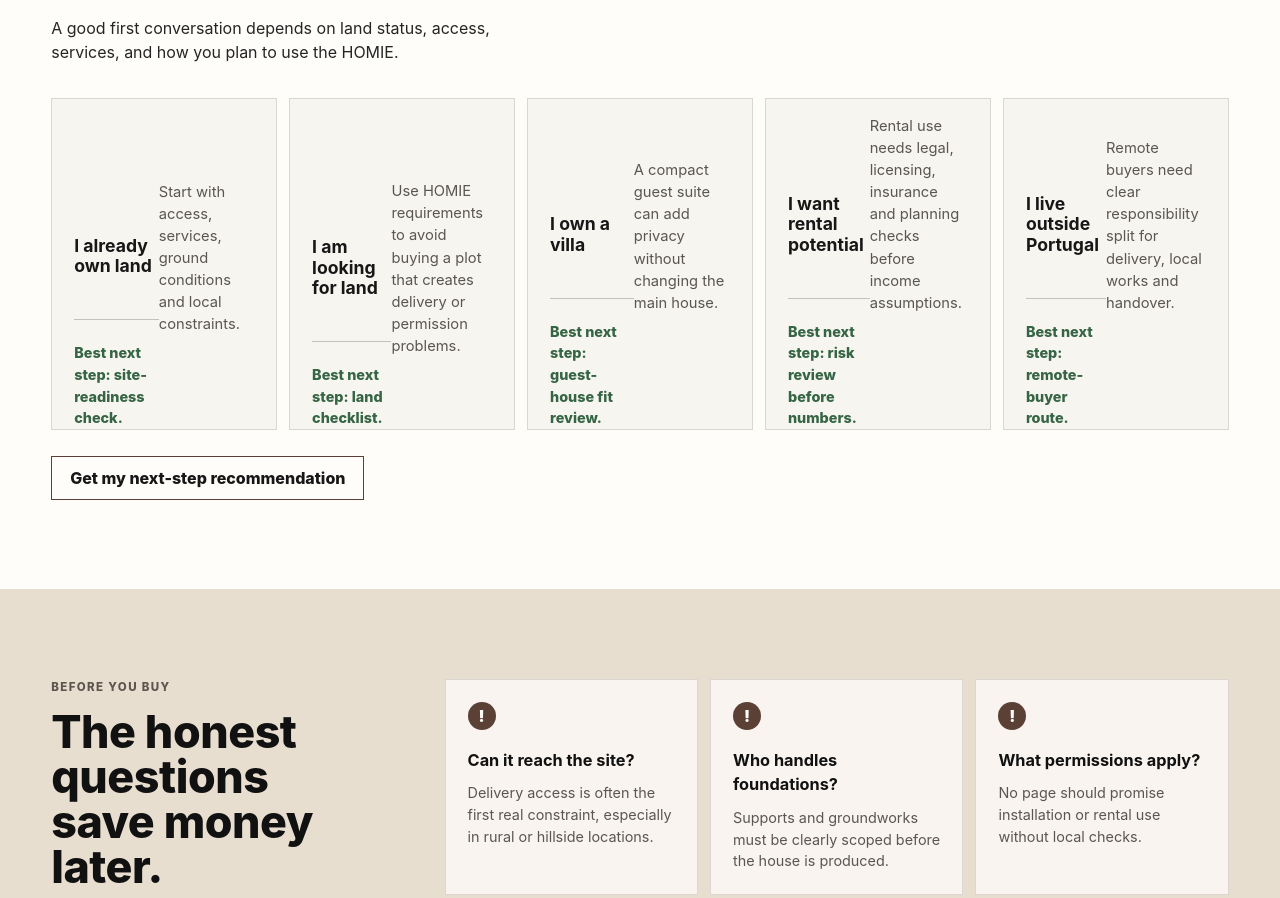
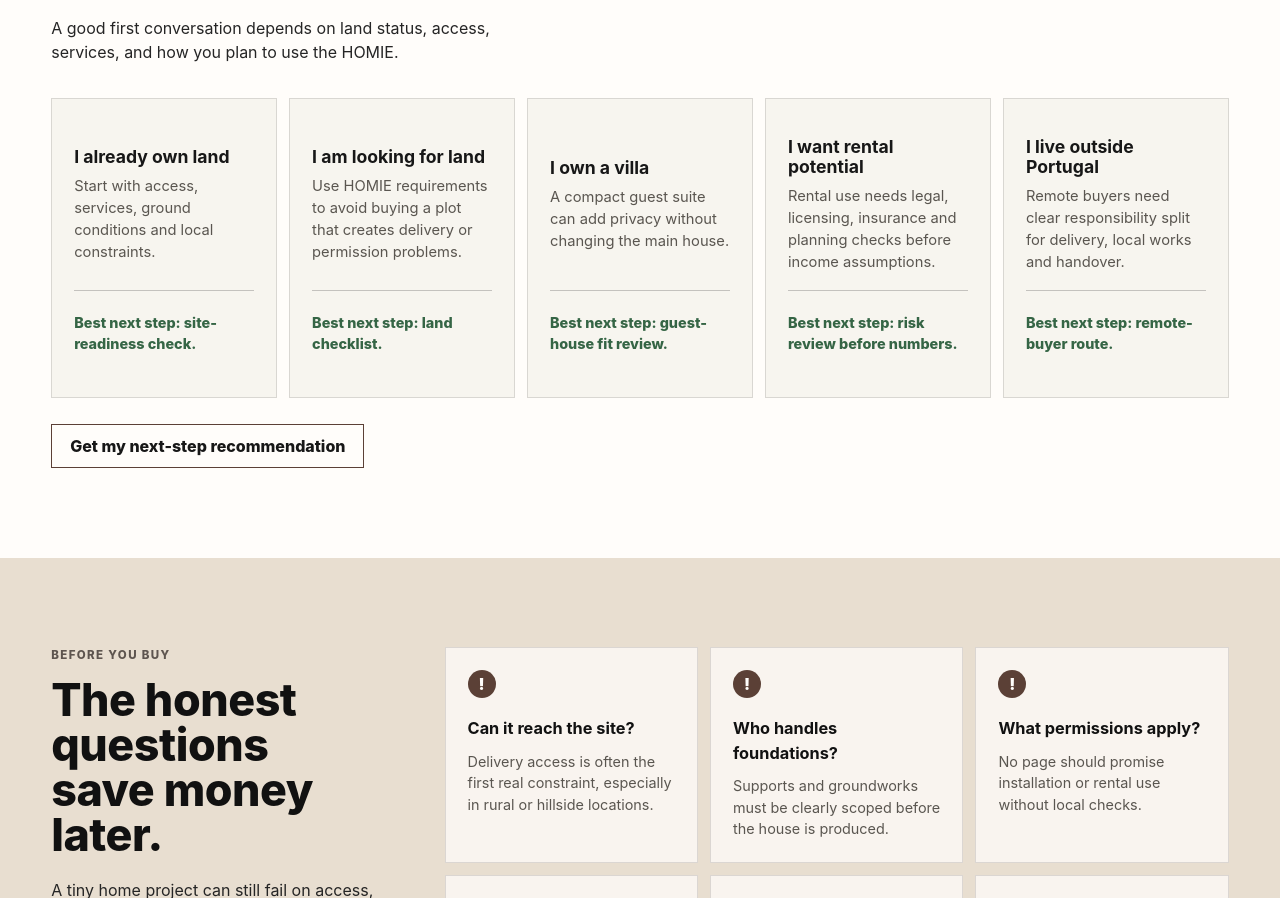
Before and after one commit to DaveHemmingway01/homie-website, a Next.js app in the folder athomie-next/: page /en in a window 1280 px wide. Shown: the part 3384-4282 px from the top of the page. Built offline with nearby package versions, Linux system fonts and the light colour scheme.

Commit message:
Fix buyer path card layout

```diff
--- a/athomie-next/app/globals.css
+++ b/athomie-next/app/globals.css
@@ -1204,15 +1204,28 @@ input {
 }
 
 .buyer-path-grid article {
-  display: grid;
-  grid-template-rows: 1fr auto auto;
+  position: relative;
+  display: flex;
   min-height: 300px;
-  align-content: center;
+  flex-direction: column;
+  justify-content: center;
   background: var(--bg);
-  padding: 0 22px;
+  padding: 0 22px 86px;
+}
+
+.buyer-path-grid article::after {
+  position: absolute;
+  top: 64%;
+  right: 22px;
+  left: 22px;
+  height: 0.5px;
+  background: rgba(17, 17, 17, 0.22);
+  content: "";
 }
 
 .buyer-path-grid strong {
+  display: block;
+  margin: 0 0 8px;
   font-size: 1.1rem;
   line-height: 1.15;
 }
@@ -1223,35 +1236,17 @@ input {
   font-size: 0.92rem;
 }
 
-.buyer-path-grid strong,
-.buyer-path-grid p {
-  align-self: start;
-  grid-row: 1;
-  padding-inline: 0;
-}
-
-.buyer-path-grid strong {
-  align-self: end;
-  padding-top: 0;
-  transform: translateY(-43px);
-}
-
-.buyer-path-grid p {
-  align-self: end;
-  padding-top: 0;
-  transform: translateY(16px);
-}
-
 .buyer-path-grid span {
+  position: absolute;
+  top: calc(64% + 22px);
+  right: 22px;
+  left: 22px;
   display: block;
   height: auto;
-  align-self: start;
-  grid-row: 3;
-  border-top: 0.5px solid rgba(17, 17, 17, 0.22);
   color: var(--green);
   font-weight: 800;
-  margin-top: 0;
-  padding: 22px 0 0;
+  margin: 0;
+  padding: 0;
 }
 
 .location-gallery {
```
